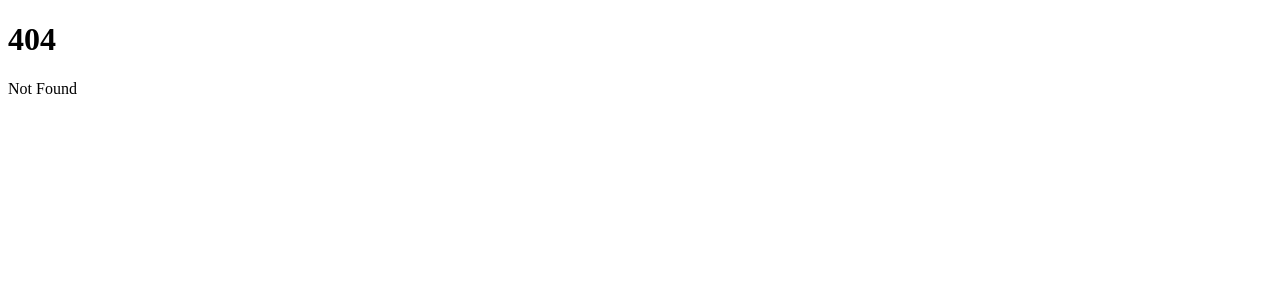
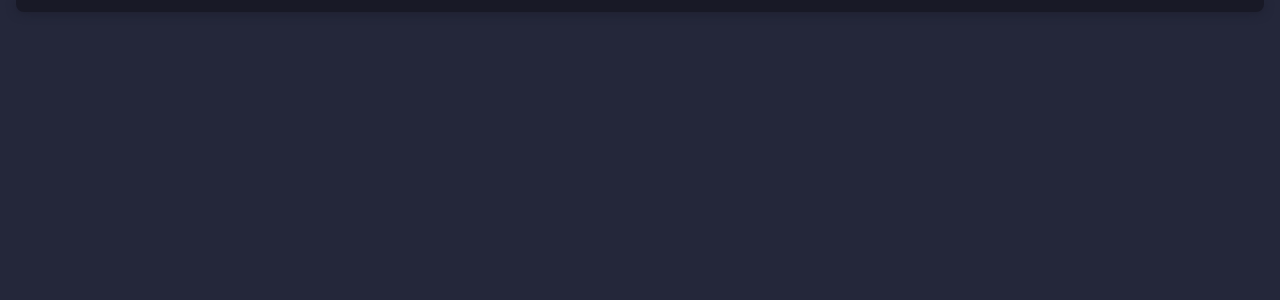
Before and after one commit to 137-Trimethylxanthin/HTL-Vill-Codinglab, a SvelteKit app: page /level_1/aufgabe1 in a window 1280 px wide. Before the commit this address had no page. Shown: the top 300 px of the page. Built offline with nearby package versions, Linux system fonts and the light colour scheme.

Commit message:
fast boi

```diff
--- /dev/null
+++ b/src/routes/+layout.svelte
@@ -0,0 +1,43 @@
+<script>
+
+    import "./style.css"
+    //TODO: temporär später in optionenen hab dafür schon a function geschreiben :)
+    document.documentElement.dataset.theme = "dark";
+
+    let icon = "";
+    let theme = "";
+    if (!localStorage.getItem('setTheme')){
+        localStorage.setItem('setTheme', 'light');
+    }
+
+    console.log(document.documentElement.dataset.theme);
+
+    if (document.documentElement.dataset.theme === "dark"){
+        icon = "sun";
+        theme = "dark";
+    } else {
+        icon = "moon";
+        theme = "light";
+    }
+
+    let isOpen = false;
+
+    function toggleHeader(){
+        isOpen = !isOpen;
+    }
+
+</script>
+
+<header>
+    {#if isOpen}
+        <div id="open">
+            <ul>
+                <li></li>
+            </ul>
+        </div>
+    {:else}
+        <div on:click={toggleHeader} id="close" ></div>
+    {/if}
+</header>
+
+<slot />
--- /dev/null
+++ b/src/routes/style.css
@@ -0,0 +1,105 @@
+:root{
+    --base: #eff1f5;
+    --mantel:#e6e9ef;
+    --crust:#dce0e8;
+
+    --surface0: #ccd0da;
+    --surface1: #bcc0cc;
+    --surface2: #acb0be;
+
+    --overlay0: #9ca0b0;
+    --overlay1: #8c8fa1;
+    --overlay2: #7c7f93;
+
+    --subtext0: #6c6f85;
+    --subtext1: #5c5f77;
+    --text: #4c4f69;
+
+    --lavender: #7287fd;
+    --blue: #1e66f5;
+    --saphire: #209fb5;
+    --sky: #04a5e5;
+    --teal: #179299;
+    --green: #40a02b;
+    --yellow: #df8e1d;
+    --peach: #fe640b;
+    --maroon: #e64553;
+    --red: #d20f39;
+    --mauve: #8839ef;
+    --pink: #ea76cb;
+    --flamingo: #dd7878;
+    --rosewater: #dc8a78;
+}
+[data-theme="dark"] {
+    --base: #24273a;
+    --mantel:#1e2030;
+    --crust:#181926;
+
+    --surface0: #363a4f;
+    --surface1: #494d64;
+    --surface2: #5b6078;
+
+    --overlay0: #6e738d;
+    --overlay1: #8087a2;
+    --overlay2: #939ab7;
+
+    --subtext0: #a5adcb;
+    --subtext1: #b8c0e0;
+    --text: #cad3f5;
+
+    --lavender: #b7bdf8;
+    --blue: #8aadf4;
+    --saphire: #7dc4e4;
+    --sky: #91d7e3;
+    --teal: #8bd5ca;
+    --green: #a6da95;
+    --yellow: #eed49f;
+    --peach: #f5a97f;
+    --maroon: #ee99a0;
+    --red: #ed8796;
+    --mauve: #c6a0f6;
+    --pink: #f5bde6;
+    --flamingo: #f0c6c6;
+    --rosewater: #f4dbd6;
+}
+
+
+
+*{
+    margin: 0;
+    padding: 0;
+    box-sizing: border-box;
+    scroll-behavior: smooth ;
+    transition: all 0.25s ease-in-out;
+    color-scheme: dark;
+    color: var(--text)
+
+}
+
+body{
+    font-family: 'Fira Code', sans-serif;
+    font-weight: 500;
+    background-color: var(--base);
+    margin: auto 1em auto 1em;
+}
+
+header{
+    margin-bottom: 1em;
+}
+
+
+#close{
+    width: 100%;
+    background: var(--crust);
+    border-bottom-left-radius: 0.5em;
+    border-bottom-right-radius: 0.5em;
+    height: 1.5vh;
+    box-shadow: var(--mantel) 0 0.1em 0.6em;
+}
+
+#close:hover{
+    background: var(--mantel);
+    box-shadow: var(--surface0) 0 0.1em 0.6em;
+    cursor: pointer;
+    height: 2vh;
+}
```
Also changed, not shown: src/routes/+error.svelte (added, +10 -0 lines), src/routes/+layout.js (line endings or trailing spaces), src/routes/level_1/aufgabe1/+page.svelte (added), src/routes/level_1/erklärung1/+page.svelte (added).
